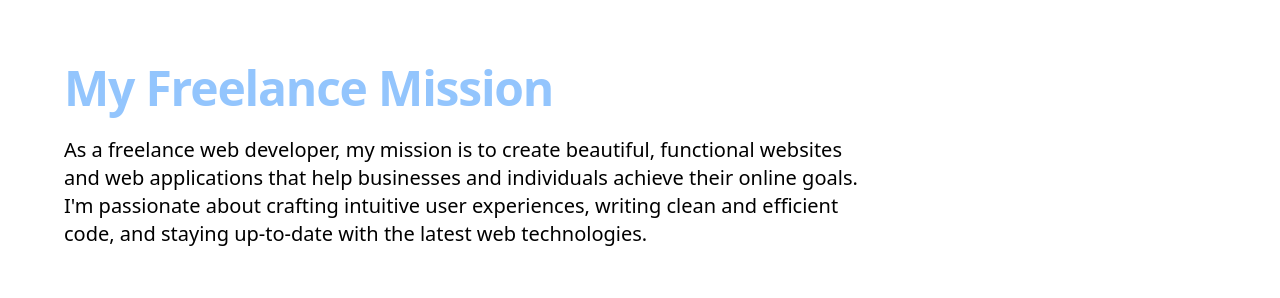
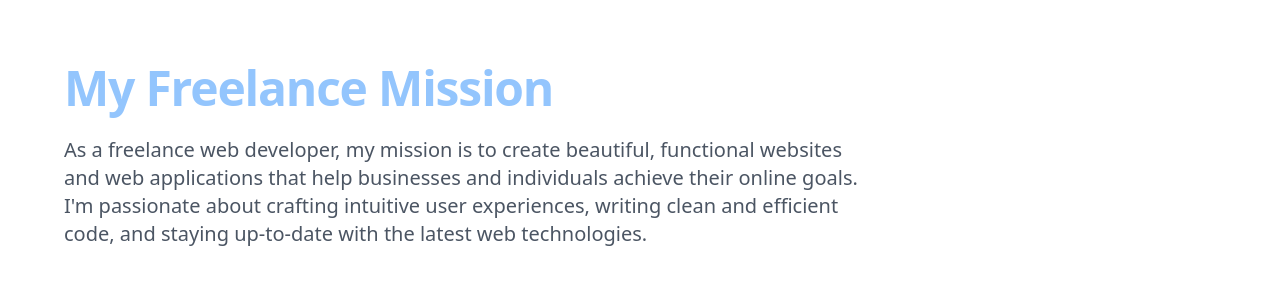
Before and after one commit to guelate/Portfolio, a Next.js app in the folder client/: page / in a window 1280 px wide. Shown: the part 1780-2078 px from the top of the page. Built offline with nearby package versions, Linux system fonts and the light colour scheme.

Commit message:
feat(client):general layout wip + style

```diff
--- a/client/app/components/RecentProjects.tsx
+++ b/client/app/components/RecentProjects.tsx
@@ -11,14 +11,14 @@ export default function RecentProjects() {
       <div className="space-y-8 md:space-y-12">
         <div className="space-y-4 md:space-y-6">
           <h1 className="text-3xl md:text-5xl font-bold tracking-tight text-blue-300 hover:text-blue-400">My Freelance Mission</h1>
-          <p className="text-muted-foreground text-lg md:text-xl max-w-[800px] text-gray-600">
+          <p className="text-lg md:text-xl max-w-[800px] text-gray-600">
             As a freelance web developer, my mission is to create beautiful, functional websites and web applications
             that help businesses and individuals achieve their online goals. I&apos;m passionate about crafting intuitive
             user experiences, writing clean and efficient code, and staying up-to-date with the latest web technologies.
           </p>
         </div>
         <div>
-          <h2 className="text-2xl md:text-3xl font-bold mb-6 text-blue-300">Recent Projects</h2>
+          <h2 className="text-2xl md:text-3xl font-bold mb-6 text-blue-300 hover:text-blue-400">Recent Projects</h2>
           <div className="grid grid-cols-1 sm:grid-cols-2 lg:grid-cols-3 gap-6">
             <Card className="bg-muted rounded-lg overflow-hidden">
               <CardHeader>
```
